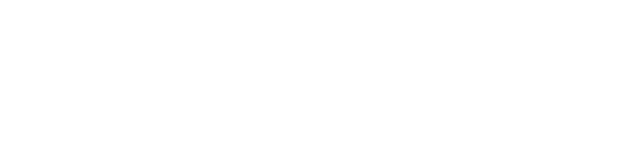
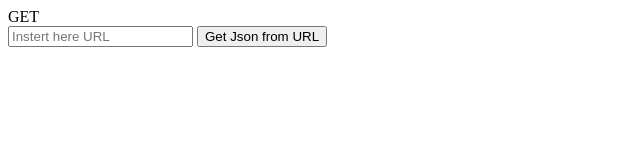
Before and after one commit to Santiiii12/Santiiii12-p11-project3-group2, a plain HTML site: page index.html in a window 1280 px wide. Shown: the whole page, without its empty margins (0-640 px from the left). Drawn offline with Linux system fonts and the light colour scheme.

Commit message:
segundo commit

```diff
--- a/index.html
+++ b/index.html
@@ -8,7 +8,14 @@
     <script src="script.js"></script>
 </head>
 <body>
-
-
+    <main>
+        <header>GET</header>
+        <section class="command">
+            <input type="text" placeholder="Instert here URL" />
+            <button>Get Json from URL</button>
+        </section>
+        <section class="result">
+        </section>
+    </main>
 </body>
 </html>
```
